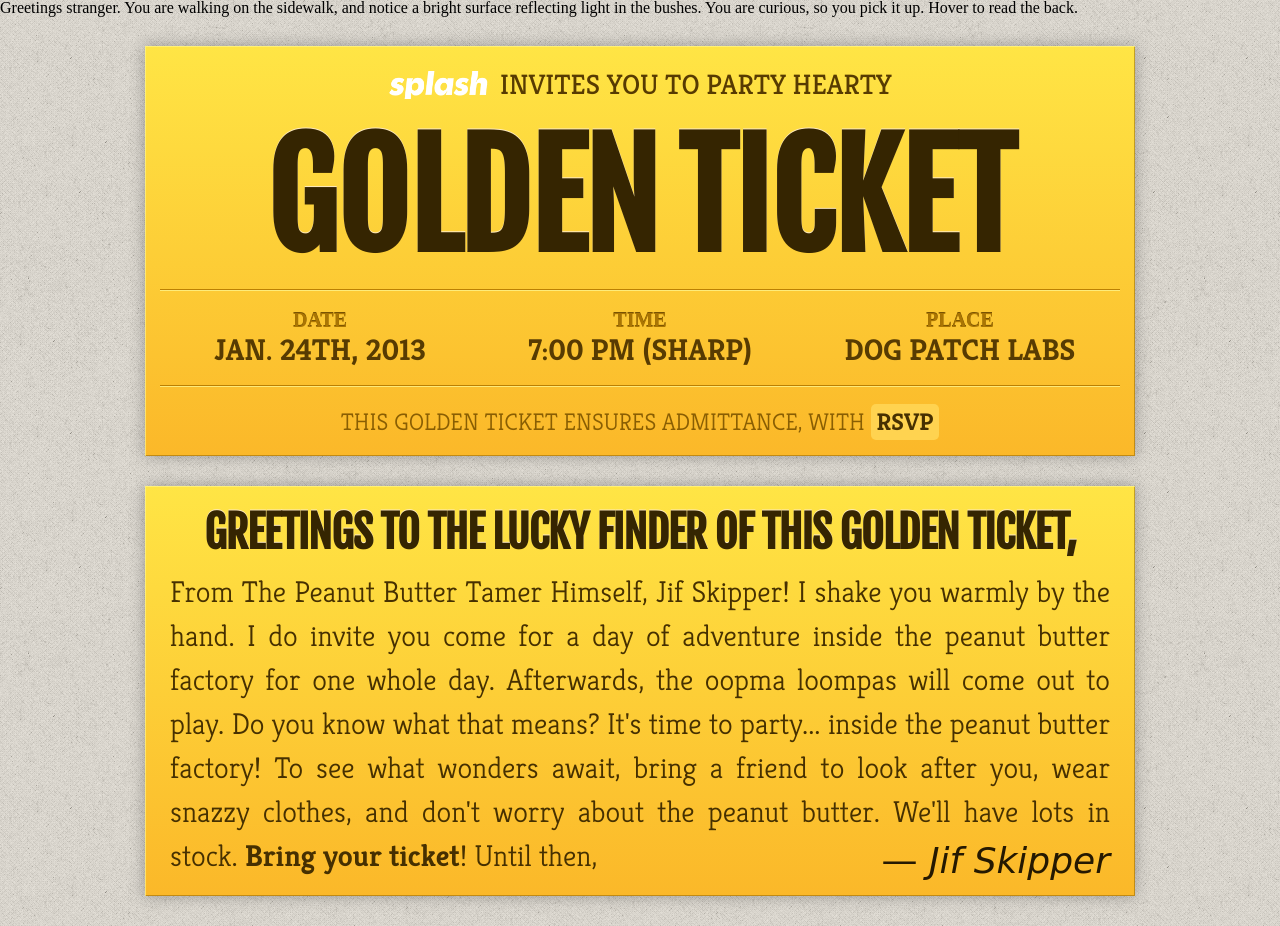
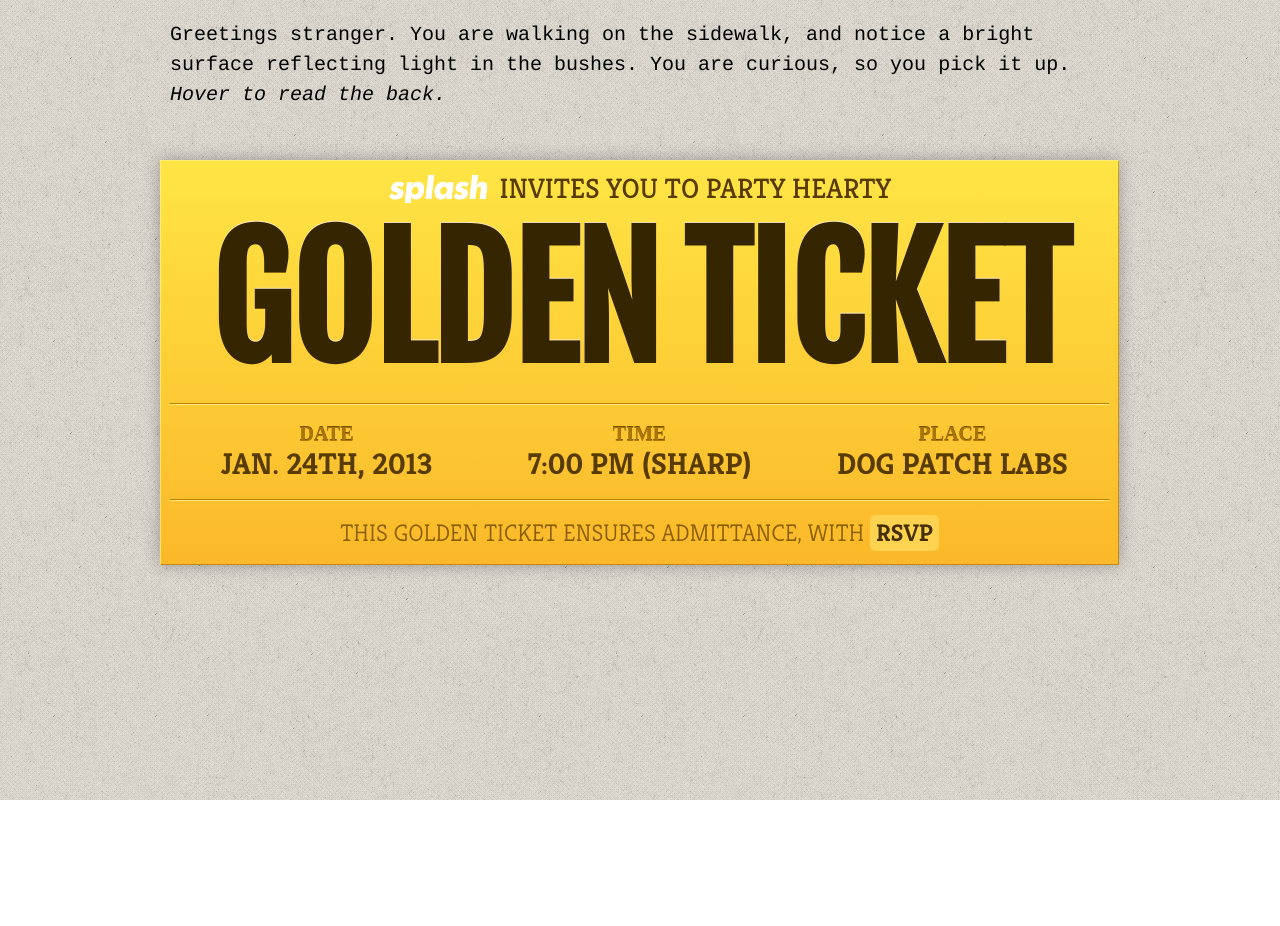
Before and after one commit to sodevious/peanutbutter, a plain HTML site: page index.html in a window 1280 px wide. After the commit the page ends 800 px from the top, so only its background shows below. Drawn offline with nearby package versions, Linux system fonts and the light colour scheme; a web font is replaced by a local one.

Commit message:
Nap, zzz. Animations

```diff
--- a/css/style.css
+++ b/css/style.css
@@ -1,33 +1,40 @@
 @import url(http://fonts.googleapis.com/css?family=Fjalla+One|Kreon:300,400,700|Trocchi|Rancho);
 
-
 /* Standard shiz */
-
 	html {
 		background-color: #bada55; /* Purposefully here */
 		background: url(../img/bedge_grunge.png) repeat;
 		-webkit-font-smoothing: antialiased;
-
-	} /* Thanks Mr. Coyier http://css-tricks.com/perfect-full-page-background-image */
+	}
 
 
-/* SECTION */
+/* MUD */
+	header {
+		margin-right: auto;
+		margin-left: auto;
+		text-align: left;
+		font-size: 20px;
+		line-height: 30px;
+		padding: 20px 10px;
+		max-width: 940px;
+		-webkit-font-smoothing: subpixel-antialiased;
+		font-family: 'Courier', 'Courier New';
+	}
 
+
+/* FRONT */
 	section {
-		max-width: 960px;
-		padding-top: 10px;
-		text-align: center;
+		max-width: 940px;
 		margin: 30px 0;
 		margin-right: auto;
 		margin-left: auto;
-		padding: 15px;
+		text-align: center;
+		padding: 15px 10px 10px 10px;
 		height: 380px;
 
-  -moz-box-shadow:    3px 3px 5px 6px #000;
+		-moz-box-shadow: 3px 3px 5px 6px #000;
 		-webkit-box-shadow: 3px 0px 10px 6px #000;
-  box-shadow:         0px 0px 15px 0px rgba(0,0,0,0.3), inset 1px 1px 0px 0px rgba(255, 246, 141, 0.68), inset -1px -1px 0px 0px rgba(136, 95, 0, 0.5);
-
-
+		box-shadow: 0px 0px 15px 0px rgba(0,0,0,0.3), inset 1px 1px 0px 0px rgba(255, 246, 141, 0.68), inset -1px -1px 0px 0px rgba(136, 95, 0, 0.5);
 
 		background-color: #FBB829;
 		background-image: url(images/fallback-gradient.png);
@@ -36,9 +43,7 @@ background-color: #FBB829;
 		background-image:    -moz-linear-gradient(top, #FFE545, #FBB829);
 		background-image:     -ms-linear-gradient(top, #FFE545, #FBB829);
 		background-image:      -o-linear-gradient(top, #FFE545, #FBB829);
-
 	}
-
 
  	span.intro, time,  .place span {
 		display: block;
@@ -50,7 +55,6 @@ background-color: #FBB829;
 
 	span.intro {
 		font-size: 28px;
-		padding: 10px;
 		font-weight: 400;
 	}
 
@@ -65,9 +69,9 @@ background-color: #FBB829;
 
 	h1 {
 		text-transform: uppercase;
-		font-size: 140px;
+		font-size: 160px;
 		margin: 20px 0px;
-		font-family: "Fjalla One", sans-serif;
+		font-family: 'Fjalla One', sans-serif;
 		line-height: auto;
 		word-spacing: -10px;
 		letter-spacing: -1px;
@@ -75,19 +79,14 @@ background-color: #FBB829;
 		text-shadow: 0px -1px 0px #feeabf;
 	}
 
-	time {
-	}
-
 	.date, .time, .place {
-		width: 280px;
+		width: 273px;
 		float: left;
 		padding: 20px;
 		font-size: 30px;
 		border-top: 1px solid #bb8003;
 		border-bottom: 1px solid #bb8003;
-
 		box-shadow:  inset 0px 1px 0px 0px rgba(255, 246, 141, 0.8),  0px 1px 0px 0px rgba(255, 246, 141, 0.8);
-
 	}
 
 	.date h3, .time h3, .place h3 {
@@ -104,7 +103,7 @@ text-shadow: 0px -1px 0px #785202;
 		text-transform: uppercase;
 		font-weight: 300;
 		color: #895e03;
-		margin: 18px 0px 10px 0px;
+		margin: 15px 0px 10px 0px;
 		font-size: 24px;
 	}
 
@@ -125,23 +124,18 @@ border-radius: 5px;
 		background-color: #ffe083;
 	}
 
+
 /* BACK */
-
-
 	#back h2 {
-	font-family: "Fjalla One", sans-serif;
+		font-family: 'Fjalla One', sans-serif;
 		text-transform: uppercase;
-font-size: 44px;
+		font-size: 43px;
 		letter-spacing: -1px;
 		font-weight: bold;
 		padding: 10px 10px 5px 10px;
-
 		color: #352501;
 		text-shadow: 0px -1px 0px #feeabf;
 	}
-
-
-
 
 	#back p {
 		text-align: justify;
@@ -150,9 +144,7 @@ font-weight: 300;
 		font-size: 30px;
 		line-height: 44px;
 		padding: 10px;
-
 		color: #463001;
-
 	}
 
 	#back span {
@@ -164,3 +156,32 @@ right: 10px;
 		float: right;
 		color: #251901;
 	}
+
+
+/* Animating */
+	#ticket {
+		-webkit-transform-style: preserve-3d;
+		-webkit-perspective: 1000;
+		width: 960px;
+		margin: 0px auto;
+		position: relative;
+	}
+
+	#back, #front {
+		position: absolute;
+		-webkit-backface-visibility: hidden;
+		-webkit-transition: -webkit-transform 1s ease-in;
+	}
+
+	#back {
+		-webkit-transform: rotateY(180deg);
+		overflow: hidden;
+	}
+
+	.container:hover #back {
+		-webkit-transform: rotateY(0deg);
+	}
+
+	.container:hover #front {
+		-webkit-transform: rotateY(-180deg);
+	}
--- a/index.html
+++ b/index.html
@@ -13,9 +13,11 @@
 <body>
 
 <header>
-Greetings stranger. You are walking on the sidewalk, and notice a bright surface reflecting light in the bushes. You are curious, so you pick it up. Hover to read the back.
+	Greetings stranger. You are walking on the sidewalk, and notice a bright surface reflecting light in the bushes. You are curious, so you pick it up. <em>Hover to read the back.</em>
 </header>
 
+<div class="container">
+<div id="ticket" ontouchstart="this.classList.toggle('hover');">
 	<section id="front">
 
 		<span class="intro"><span class="splash">splash</span> invites you to party hearty</span>
@@ -53,9 +55,11 @@ Greetings stranger. You are walking on the sidewalk, and notice a bright surface
 
  		<span>
  			&mdash; <em>Jif Skipper</em><br>
-
 		</span>
 
  	</section>
+ </div>
+
+</div>
 </body>
 </html>
```
Lines whose indentation alone changed are shown as unchanged.
